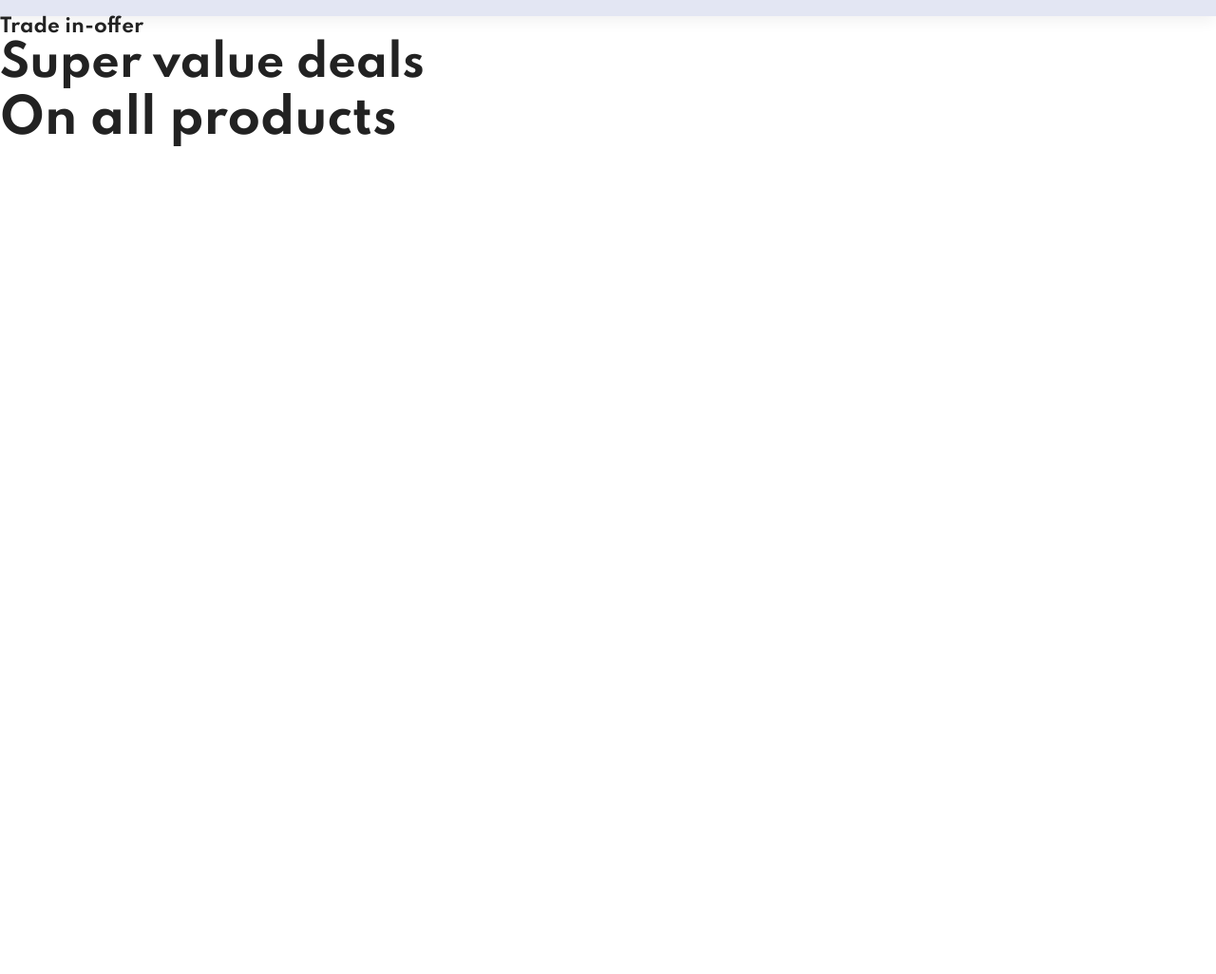
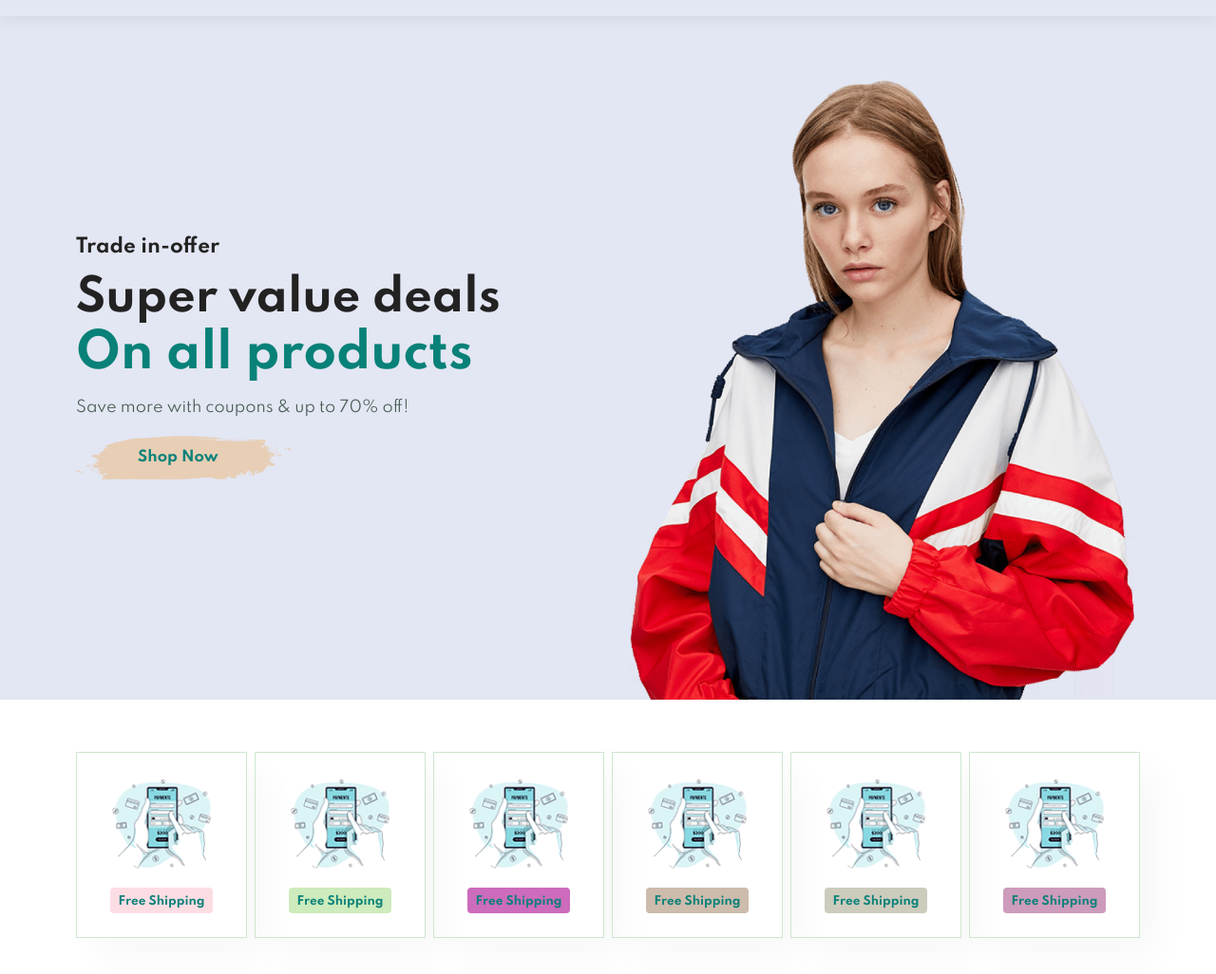
Before and after one commit to willy903/e-comm, a plain HTML site: page index.html in a window 1280 px wide. Shown: the part 68-1094 px from the top of the page at 95% size. Before the commit the page ends 800 px from the top, so only its background shows below. Drawn offline with Linux system fonts and the light colour scheme.

Commit message:
hero et feature fait

```diff
--- a/index.html
+++ b/index.html
@@ -29,6 +29,34 @@
         <h4>Trade in-offer</h4>
         <h2>Super value deals</h2>
         <h1>On all products</h1>
+        <p>Save more with coupons & up to 70% off!</p>
+        <button>Shop Now</button>
+    </section>
+    <section id="feature" class="section-p1">
+        <div class="fe-box">
+            <img src="img/features/f1.png" alt="">
+            <h6>Free Shipping</h6>
+        </div>
+        <div class="fe-box">
+            <img src="img/features/f1.png" alt="">
+            <h6>Free Shipping</h6>
+        </div>
+        <div class="fe-box">
+            <img src="img/features/f1.png" alt="">
+            <h6>Free Shipping</h6>
+        </div>
+        <div class="fe-box">
+            <img src="img/features/f1.png" alt="">
+            <h6>Free Shipping</h6>
+        </div>
+        <div class="fe-box">
+            <img src="img/features/f1.png" alt="">
+            <h6>Free Shipping</h6>
+        </div>
+        <div class="fe-box">
+            <img src="img/features/f1.png" alt="">
+            <h6>Free Shipping</h6>
+        </div>
     </section>
 
     <script src="script.js"></script>
--- a/style.css
+++ b/style.css
@@ -63,6 +63,10 @@ body {
     padding: 20px 80px;
     background: #E3E6F3;
     box-shadow: 0 5px 15px rgba(0, 0, 0, 0.06);
+    z-index: 999;
+    position: sticky;
+    top: 0;
+    left: 0;
 }
 
 #navbar {
@@ -100,3 +104,90 @@ body {
     bottom: -4px;
     left: 20px;
 }
+
+#hero {
+    background-image: url("img/hero4.png");
+    height: 90vh;
+    width: 100%;
+    background-size: cover;
+    background-position: top 25% right 0;
+    padding: 0 80px;
+    display: flex;
+    flex-direction: column;
+    align-items: flex-start;
+    justify-content: center;
+}
+
+#hero h4 {
+    padding-bottom: 15px;
+}
+
+#hero h1 {
+    color: #088178;
+}
+
+#hero button {
+    background-image: url("img/button.png");
+    background-color: transparent;
+    color: #088178;
+    border: 0;
+    padding: 14px 80px 14px 65px;
+    background-repeat: no-repeat;
+    cursor: pointer;
+    font-weight: 700;
+    font-size: 15px;
+}
+
+#feature {
+    display: flex;
+    align-items: center;
+    justify-content: space-between;
+    flex-wrap: wrap;
+}
+
+#feature .fe-box {
+    width: 180px;
+    text-align: center;
+    padding: 25px 15px;
+    box-shadow: 20px 20px 34px rgba(0, 0, 0, 0.03);
+    border: 1px solid #cce7d0;
+    margin: 15px 0;
+}
+
+#feature .fe-box:hover {
+    box-shadow: 10px 20px 54px rgba(70, 62, 221, 0.01);
+}
+
+#feature .fe-box img {
+    width: 100%;
+    margin-bottom: 10px;
+}
+
+#feature .fe-box h6 {
+    display: inline-block;
+    padding: 9px 8px 6px 8px;
+    line-height: 1;
+    border-radius: 4px;
+    color: #088178;
+    background-color: #fddde4;
+}
+
+#feature .fe-box:nth-child(2) h6 {
+    background-color: #cdebbc;
+}
+
+#feature .fe-box:nth-child(3) h6 {
+    background-color: #cd6bbc;
+}
+
+#feature .fe-box:nth-child(4) h6 {
+    background-color: #cdbbac;
+}
+
+#feature .fe-box:nth-child(5) h6 {
+    background-color: #cdcbbc;
+}
+
+#feature .fe-box:nth-child(6) h6 {
+    background-color: #cd9bbc;
+}
```
